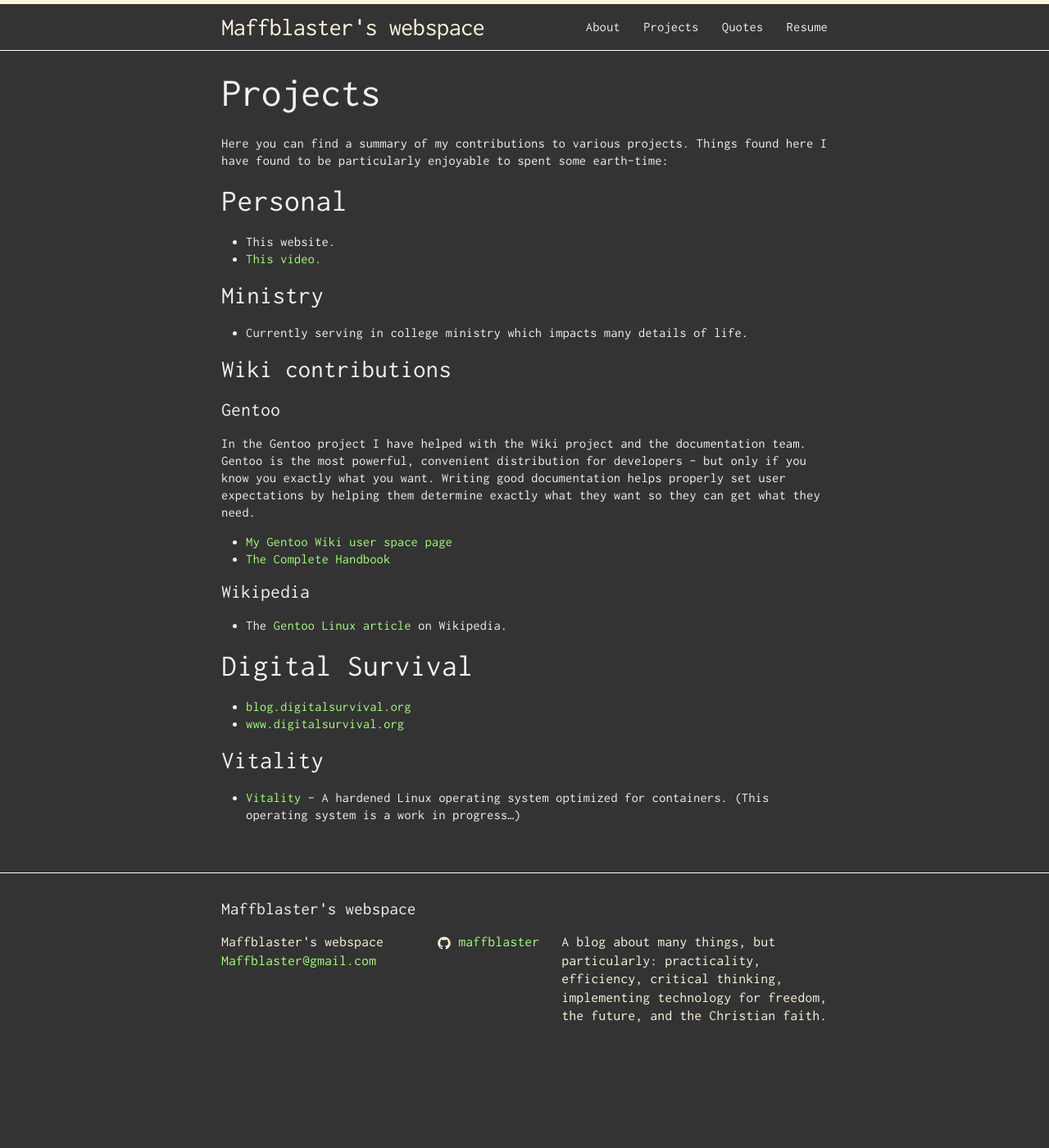
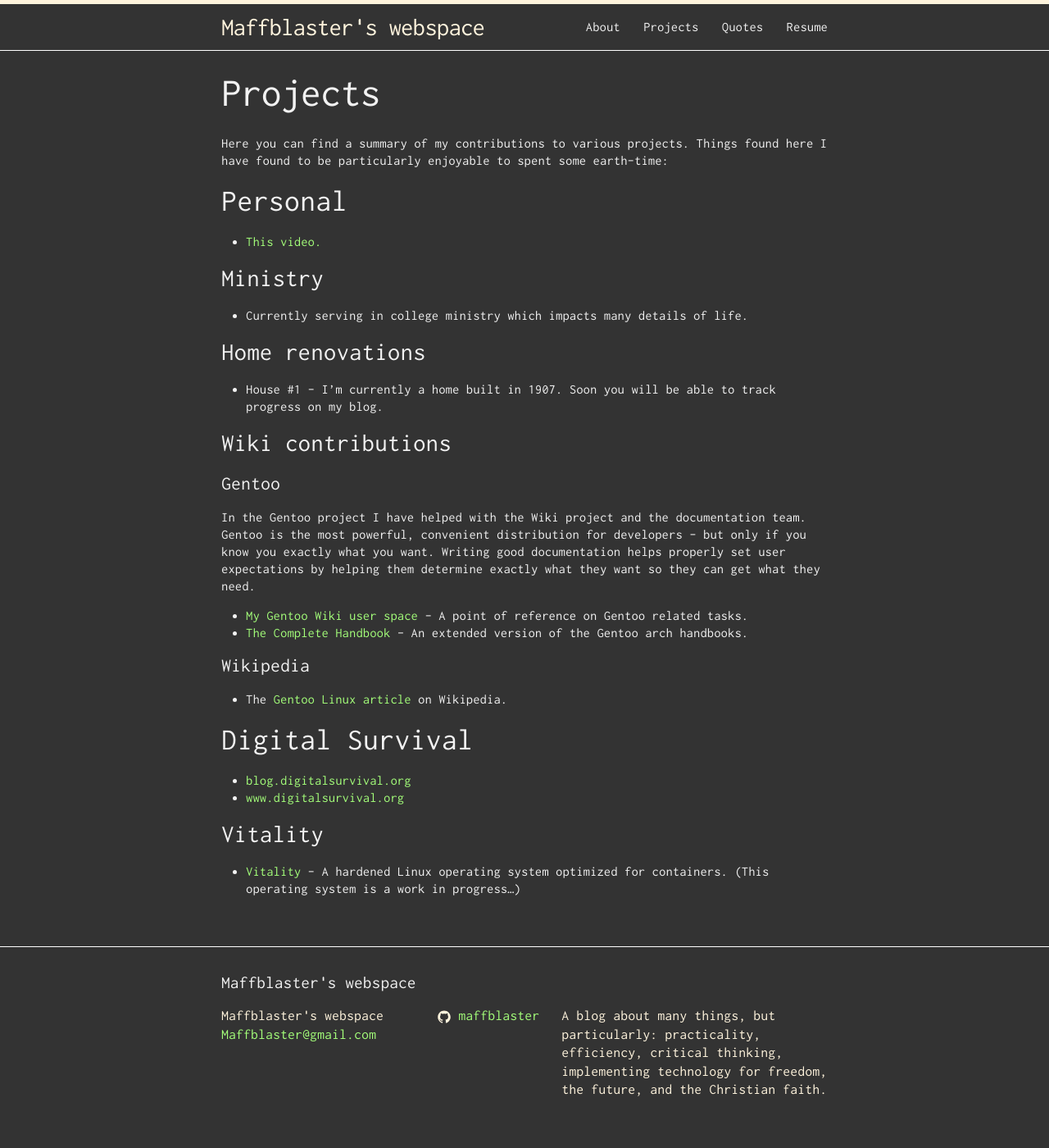
Before and after one commit to maffblaster/maffblaster.github.io, a Jekyll site: the page built from projects.md, in a window 1280 px wide. Shown: the whole page at 82% size. Built offline with Jekyll 4.4.1, drawn with Linux system fonts in a browser that asks for light colours; before the commit the page ends 1310 px from its top, so only the background shows below that.

Commit message:
Fixing spirtual description. Adding home renos.

```diff
--- a/projects.md
+++ b/projects.md
@@ -8,12 +8,15 @@
 
 ## Personal ##
 
-* This website.
 * [This video.](https://www.youtube.com/watch?v=dQw4w9WgXcQ)
 
 ### Ministry ###
 
 * Currently serving in college ministry which impacts many details of life.
+
+### Home renovations ###
+
+* House #1 - I'm currently a home built in 1907. Soon you will be able to track progress on my blog.
 
 ### Wiki contributions ###
 
@@ -21,8 +24,8 @@
 
 In the Gentoo project I have helped with the Wiki project and the documentation team. Gentoo is the most powerful, convenient distribution for developers - but only if you know you exactly what you want. Writing good documentation helps properly set user expectations by helping them determine exactly what they want so they can get what they need.
 
-* [My Gentoo Wiki user space page](https://wiki.gentoo.org/wiki/User:Maffblaster)
-* [The Complete Handbook](https://wiki.gentoo.org/wiki/Complete_Handbook)
+* [My Gentoo Wiki user space](https://wiki.gentoo.org/wiki/User:Maffblaster) - A point of reference on Gentoo related tasks.
+* [The Complete Handbook](https://wiki.gentoo.org/wiki/Complete_Handbook) - An extended version of the Gentoo arch handbooks.
 
 #### Wikipedia ####
 
```
Also changed, not shown: about.md (+2 -2 lines).
